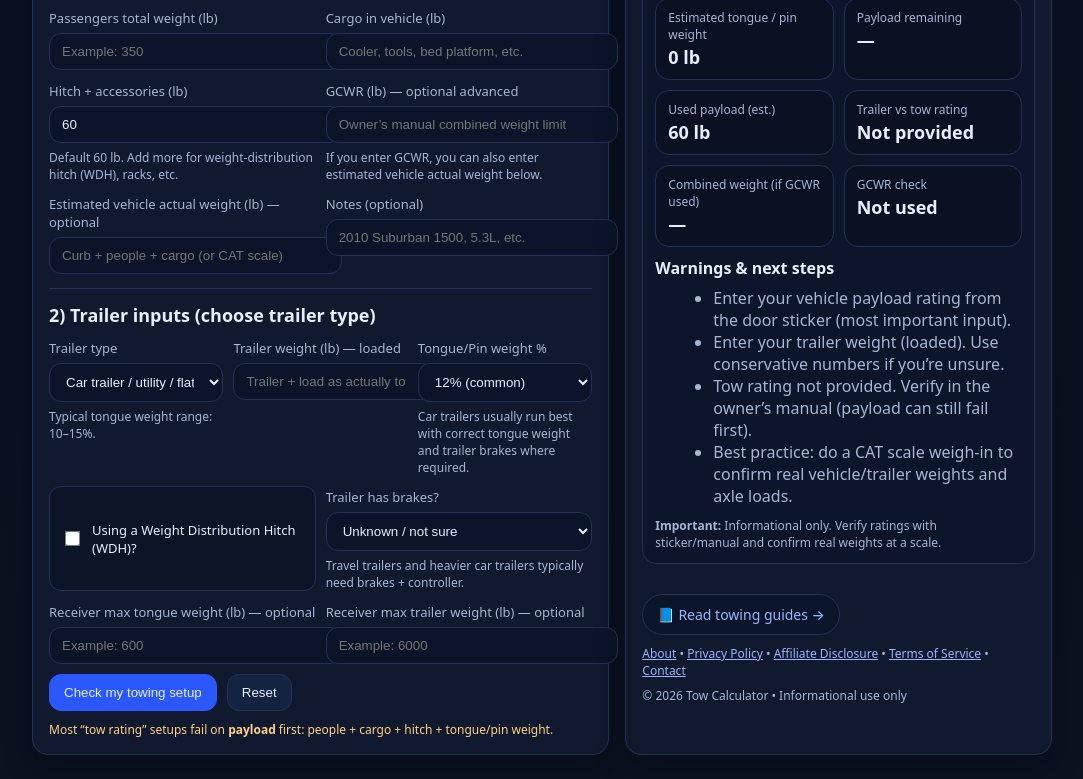
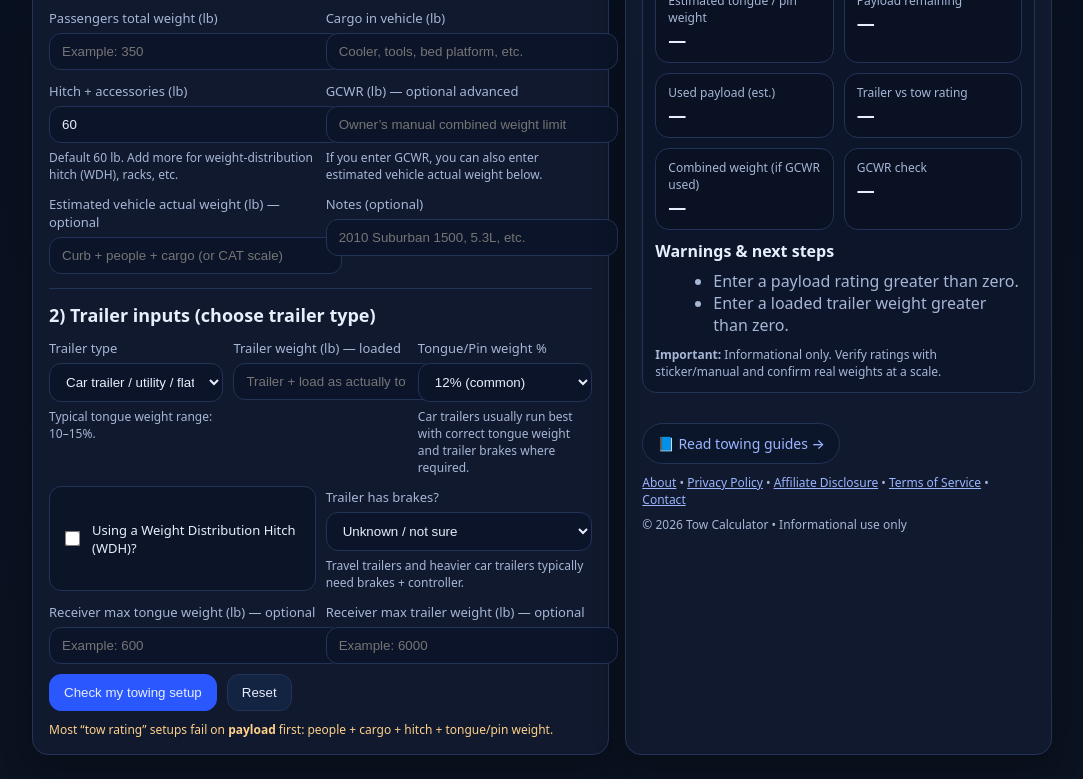
Before and after one commit to Warren1992/towcalculator-site, a plain HTML site: page index.html in a window 1280 px wide. Both pictures are taken after a click on the button "Check my towing setup". Shown: the part 643-1422 px from the top of the page, without its empty margins (98-1181 px from the left). Drawn offline with Linux system fonts and the light colour scheme.

Commit message:
Validate towing inputs and flag missing trailer brakes

```diff
--- a/index.html
+++ b/index.html
@@ -393,7 +393,43 @@
     }
   }
 
+  const weightInputs = {
+    payload: "Payload rating", towRating: "Tow rating", passengers: "Passenger weight",
+    cargo: "Cargo weight", hitchHardware: "Hitch hardware weight", gcwr: "GCWR",
+    vehicleActual: "Actual vehicle weight", trailerWeight: "Loaded trailer weight",
+    receiverTW: "Receiver tongue weight rating", receiverTow: "Receiver trailer weight rating"
+  };
+  const requiredWeights = new Set(["payload", "trailerWeight"]);
+  const resultFields = ["kpiTongue","kpiPayloadUsed","kpiPayloadLeft","kpiTowCheck","kpiCombined","kpiGcwrCheck"];
+
+  function validateWeights() {
+    const issues = [];
+    for (const [id, label] of Object.entries(weightInputs)) {
+      const field = $(id);
+      const value = field.value.trim();
+      if (field.validity.badInput || (value !== "" && (!Number.isFinite(Number(value)) || Number(value) < 0))) {
+        issues.push(label + " must be a valid nonnegative weight.");
+      } else if (requiredWeights.has(id) && (value === "" || Number(value) === 0)) {
+        issues.push("Enter a " + label.toLowerCase() + " greater than zero.");
+      }
+    }
+    return issues;
+  }
+
   function calculate() {
+    const issues = validateWeights();
+    if (issues.length) {
+      resultFields.forEach(id => $(id).textContent = "—");
+      const list = $("warningsList");
+      list.innerHTML = "";
+      for (const issue of issues) {
+        const li = document.createElement("li");
+        li.textContent = issue;
+        list.appendChild(li);
+      }
+      setStatus("yellow", "Check your inputs", "No result until the weights are valid.", "This setup has not been evaluated.");
+      return;
+    }
     const trailerType = $("trailerType").value;
     const profile = PROFILES[trailerType];
 
@@ -416,10 +452,6 @@
     const vehicleActual = num($("vehicleActual").value);
 
     const warnings = [];
-
-    // Validation
-    if (payload <= 0) addWarning(warnings, "Enter your vehicle payload rating from the door sticker (most important input).");
-    if (trailerWeight <= 0) addWarning(warnings, "Enter your trailer weight (loaded). Use conservative numbers if you’re unsure.");
 
     // Tongue/pin weight estimate
     const tongue = trailerWeight * twPct;
@@ -543,10 +575,20 @@
     const overReceiverTow = receiverTow > 0 && trailerWeight > receiverTow;
     const overGcwr = (gcwr > 0 && vehicleActual > 0 && trailerWeight > 0) && ((vehicleActual + trailerWeight) > gcwr);
 
-    if (overPayload || overTow || overReceiverTW || overReceiverTow || overGcwr) level = "red";
-    else if (tightPayload) level = "yellow";
+    const brakesMissing = trailerWeight > 3000 && brakes === "no";
+    const brakesUnverified = trailerWeight > 3000 && brakes === "unknown";
+    const ratingsUnverified = !towRating || !receiverTW || !receiverTow || (gcwr > 0 && !vehicleActual);
+    const ratingExceeded = overPayload || overTow || overReceiverTW || overReceiverTow || overGcwr;
+    if (ratingExceeded || brakesMissing) level = "red";
+    else if (tightPayload || brakesUnverified || ratingsUnverified) level = "yellow";
 
-    if (level === "red") {
+    if (brakesMissing) {
+      setStatus(
+        "red", ratingExceeded ? "High risk: no trailer brakes and a rating is exceeded" : "High risk: no trailer brakes reported",
+        "Do not rely on a weight margin to judge stopping ability. Check the vehicle and trailer manuals.",
+        "Verify required brake equipment and controller compatibility before towing."
+      );
+    } else if (level === "red") {
       setStatus(
         "red",
         "High risk: likely overloaded / exceeds a rating",
@@ -556,16 +598,16 @@
     } else if (level === "yellow") {
       setStatus(
         "yellow",
-        "Caution: tight margins",
-        "Double-check inputs, be conservative, and confirm with a weigh-in.",
-        "Margins are tight. Small changes in load could exceed ratings."
+        brakesUnverified ? "Caution: verify trailer brakes" : tightPayload ? "Caution: tight payload margin" : "Caution: some ratings not verified",
+        "Double-check the warnings and confirm actual weights and equipment.",
+        "This estimate cannot confirm that the setup is safe to tow."
       );
     } else {
       setStatus(
         "green",
-        "Looks reasonable (based on inputs)",
-        "Still verify ratings and confirm with real weights.",
-        "Based on these inputs, payload and ratings appear within limits. Still verify with real weights."
+        "No exceeded rating found in the numbers entered",
+        "An estimate only. Verify actual loaded weights, equipment, and all applicable ratings.",
+        "This result is not a towing safety clearance."
       );
     }
   }
```
